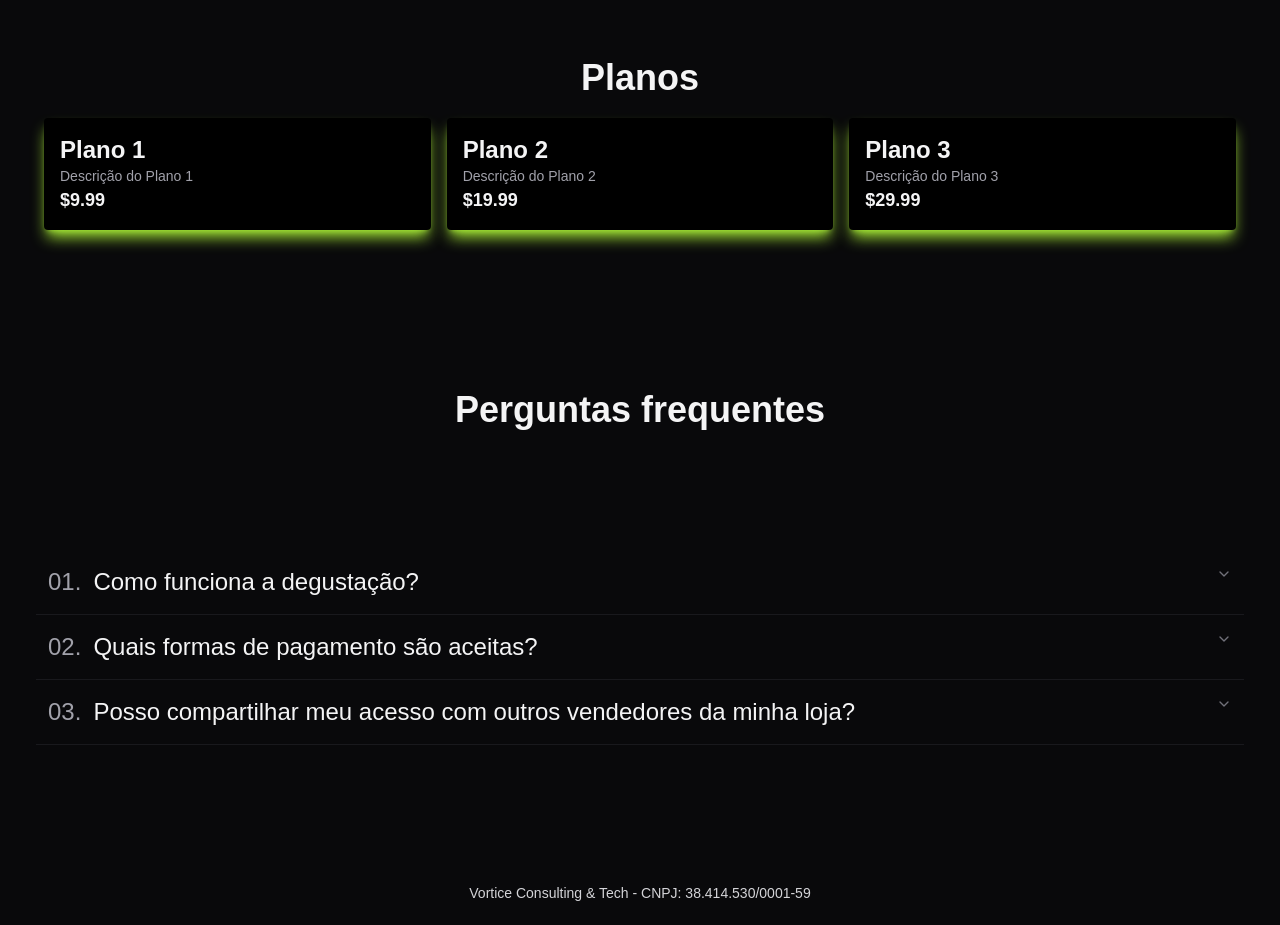
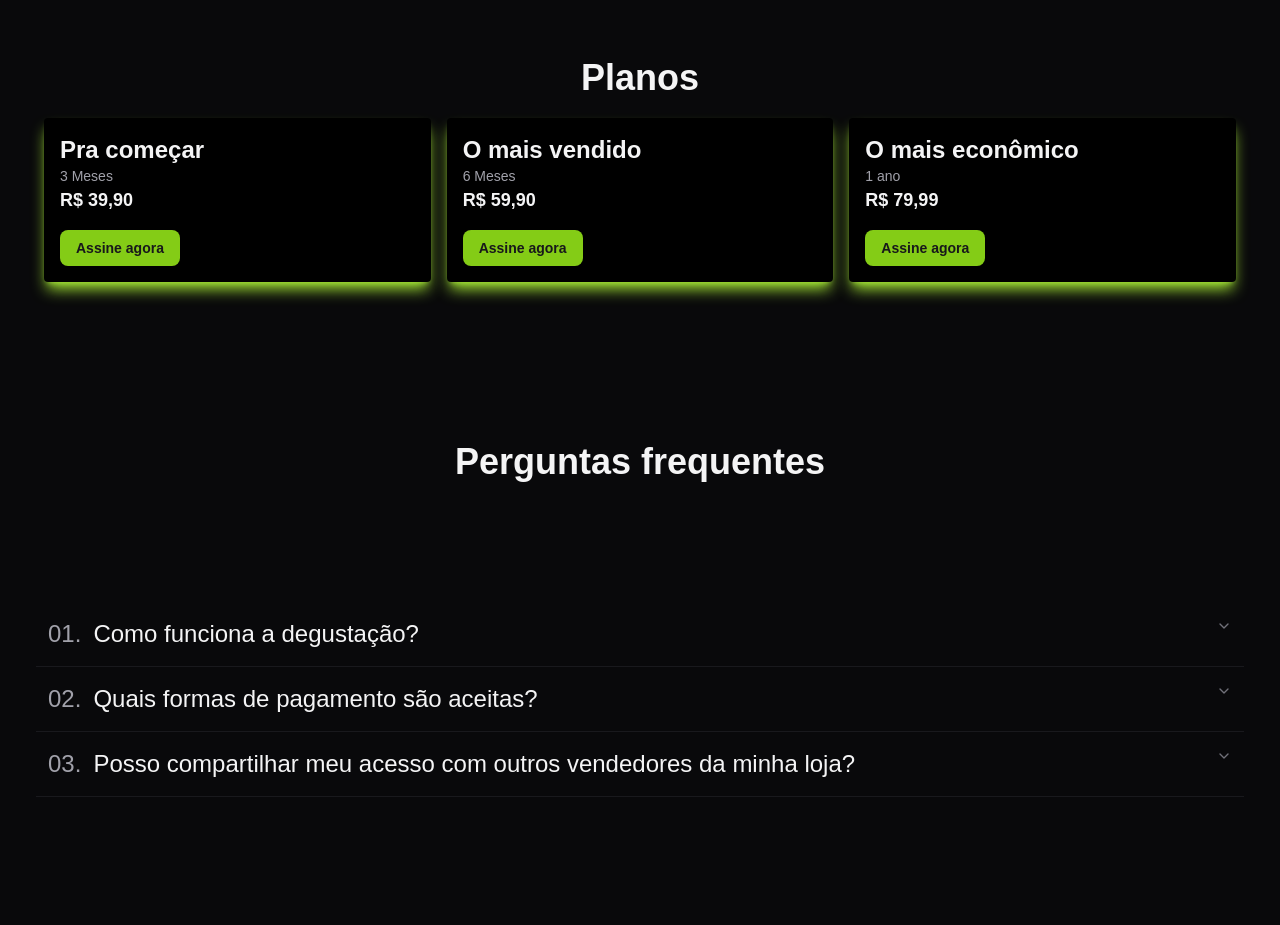
Before and after one commit to brunogoncalvesferreira/web-tell-me-the-model, a React (Vite) app: page /tabela-pelicula-3d in a window 1280 px wide. Shown: the part 2040-2965 px from the top of the page. Built offline with nearby package versions, Linux system fonts and the light colour scheme; a web font is replaced by a local one.

Commit message:
alterando valores dos planos

```diff
--- a/src/components/plans.tsx
+++ b/src/components/plans.tsx
@@ -1,21 +1,23 @@
+import { Button } from './ui/button'
+
 const plans = [
   {
     id: 1,
-    name: 'Plano 1',
-    description: 'Descrição do Plano 1',
-    price: 9.99,
+    name: 'Pra começar',
+    description: '3 Meses',
+    price: 39.9,
   },
   {
     id: 2,
-    name: 'Plano 2',
-    description: 'Descrição do Plano 2',
-    price: 19.99,
+    name: 'O mais vendido',
+    description: '6 Meses',
+    price: 59.9,
   },
   {
     id: 3,
-    name: 'Plano 3',
-    description: 'Descrição do Plano 3',
-    price: 29.99,
+    name: 'O mais econômico',
+    description: '1 ano',
+    price: 79.99,
   },
 ]
 
@@ -29,7 +31,13 @@ export function Plans() {
         >
           <h3 className='text-2xl font-semibold'>{plan.name}</h3>
           <p className='text-sm text-zinc-400'>{plan.description}</p>
-          <p className='text-lg font-semibold'>${plan.price}</p>
+          <p className='text-lg font-semibold'>
+            R$ {plan.price.toFixed(2).replace('.', ',')}
+          </p>
+
+          <Button className='mt-4 inline-block bg-lime-500 text-zinc-900 px-4 py-2 rounded-lg font-semibold hover:bg-lime-600 transition'>
+            Assine agora
+          </Button>
         </div>
       ))}
     </div>
--- a/src/pages/landing-page-secondary/plans.tsx
+++ b/src/pages/landing-page-secondary/plans.tsx
@@ -4,8 +4,8 @@ export function Plans() {
       <h2 className='text-3xl text-white font-bold mb-8'>Planos</h2>
       <div className='grid grid-cols-1 md:grid-cols-3 gap-6'>
         <div className='bg-white p-6 rounded-lg shadow-lg'>
-          <h3 className='text-xl font-bold mb-2 text-zinc-900'>Mensal</h3>
-          <p className='text-lg text-zinc-700 mb-4'>R$ 14,90</p>
+          <h3 className='text-xl font-bold mb-2 text-zinc-900'>3 meses</h3>
+          <p className='text-lg text-zinc-700 mb-4'>R$ 39,90</p>
           <p className='text-zinc-600 mb-4'>Pra começar</p>
           <a
             href='https://wa.me/32991144887'
--- a/src/pages/landing-page-terciary/landing-page-terciary.tsx
+++ b/src/pages/landing-page-terciary/landing-page-terciary.tsx
@@ -120,17 +120,7 @@ export function LandingPageTerciary() {
         <h2 className='text-3xl font-extrabold'>Planos e Preços</h2>
         <div className='mt-8 flex flex-wrap justify-center gap-6'>
           <div className='bg-gray-800 p-6 rounded-lg shadow-md w-72'>
-            <h3 className='text-xl font-semibold text-lime-400'>Mensal</h3>
-            <p className='mt-2 text-gray-300'>R$ 14,90/mês</p>
-            <a
-              href='https://wa.me/32991144887'
-              className='mt-4 inline-block bg-lime-500 text-gray-900 px-4 py-2 rounded-lg font-semibold hover:bg-lime-600 transition'
-            >
-              Assine agora
-            </a>
-          </div>
-          <div className='bg-gray-800 p-6 rounded-lg shadow-md w-72'>
-            <h3 className='text-xl font-semibold text-lime-400'>Semestral</h3>
+            <h3 className='text-xl font-semibold text-lime-400'>3 Meses</h3>
             <p className='mt-2 text-gray-300'>R$ 39,90</p>
             <a
               href='https://wa.me/32991144887'
@@ -140,8 +130,18 @@ export function LandingPageTerciary() {
             </a>
           </div>
           <div className='bg-gray-800 p-6 rounded-lg shadow-md w-72'>
-            <h3 className='text-xl font-semibold text-lime-400'>Anual</h3>
+            <h3 className='text-xl font-semibold text-lime-400'>6 Meses</h3>
             <p className='mt-2 text-gray-300'>R$ 59,90</p>
+            <a
+              href='https://wa.me/32991144887'
+              className='mt-4 inline-block bg-lime-500 text-gray-900 px-4 py-2 rounded-lg font-semibold hover:bg-lime-600 transition'
+            >
+              Assine agora
+            </a>
+          </div>
+          <div className='bg-gray-800 p-6 rounded-lg shadow-md w-72'>
+            <h3 className='text-xl font-semibold text-lime-400'>1 Ano</h3>
+            <p className='mt-2 text-gray-300'>R$ 79,90</p>
             <a
               href='https://wa.me/32991144887'
               className='mt-4 inline-block bg-lime-500 text-gray-900 px-4 py-2 rounded-lg font-semibold hover:bg-lime-600 transition'
```
